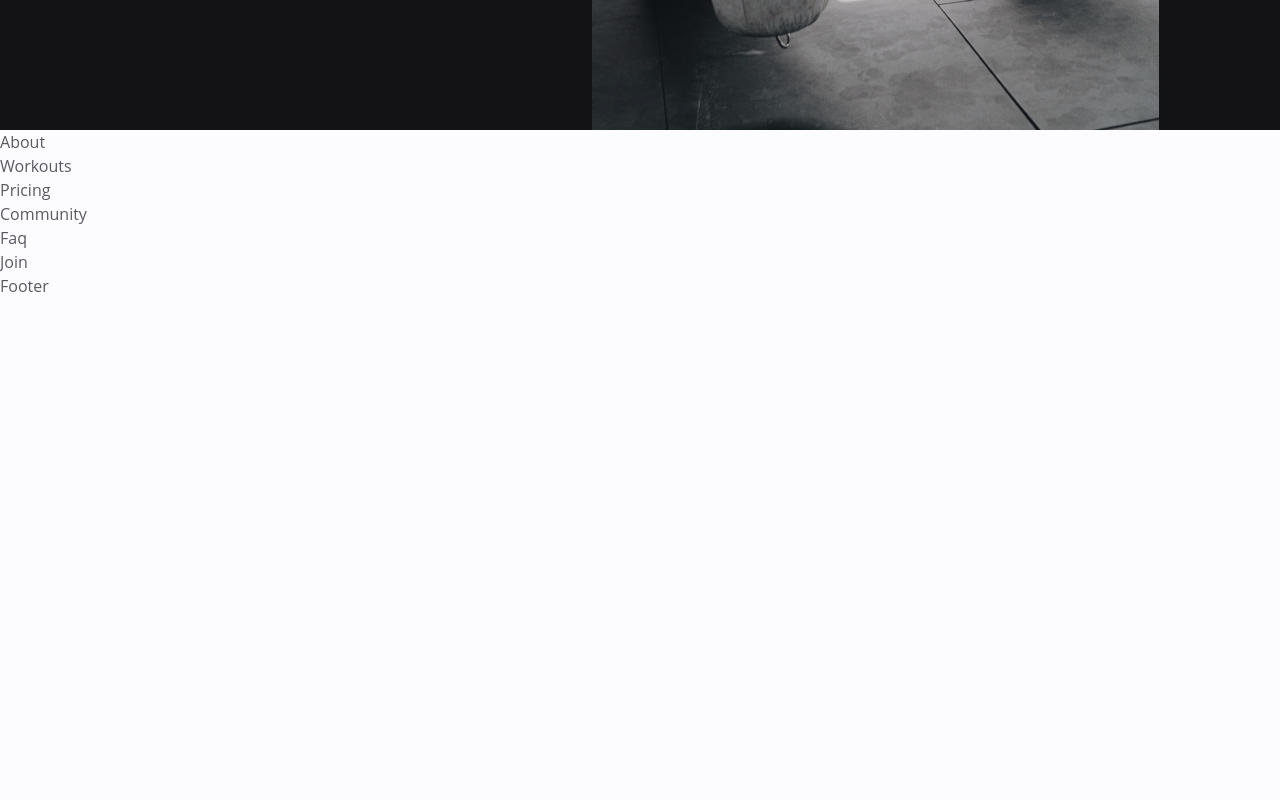
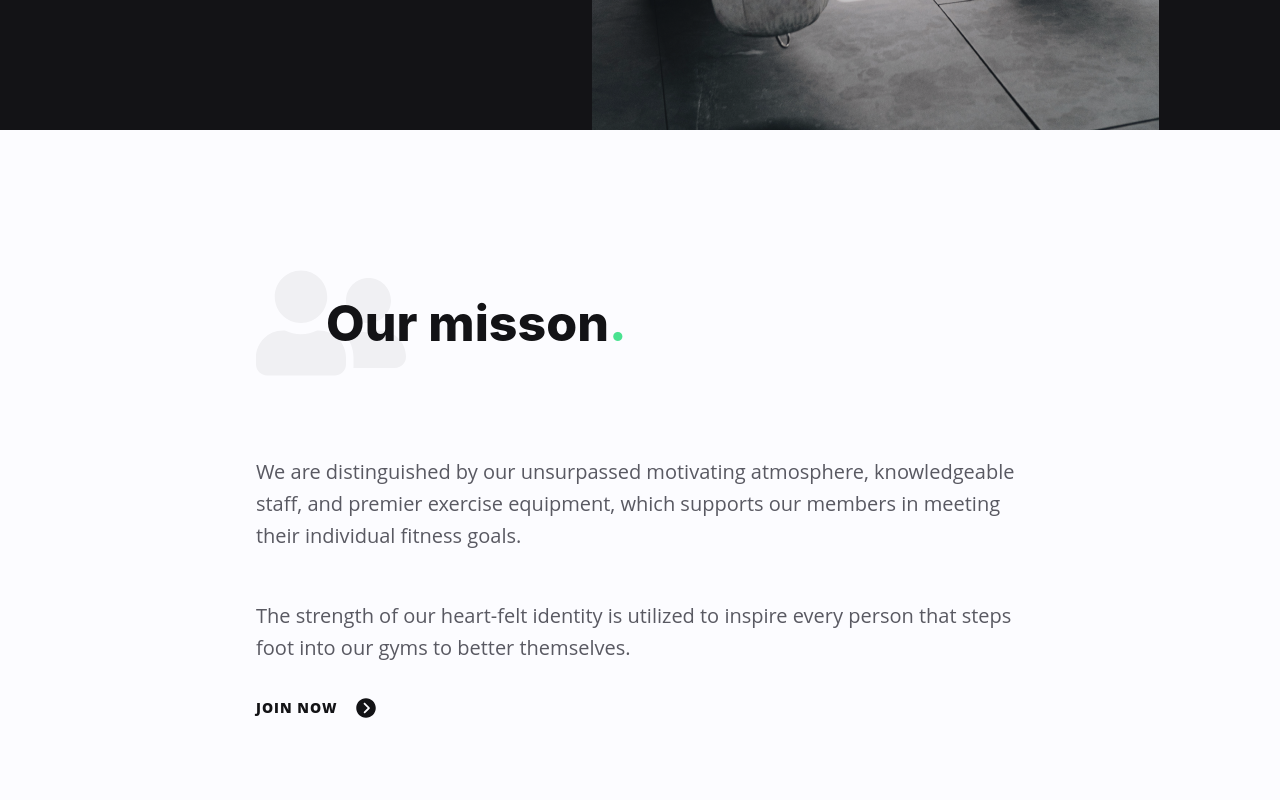
Before and after one commit to keezeem/gym-webApp, a React (Vite) app: page / in a window 1280 px wide. Shown: the part 660-1460 px from the top of the page. Built offline with nearby package versions, Linux system fonts and the light colour scheme.

Commit message:
finished about component

```diff
--- a/src/components/About.jsx
+++ b/src/components/About.jsx
@@ -1,7 +1,55 @@
 import React from 'react';
 
+// import data
+import { about } from '../data';
+
+// import icons
+import { IoIosArrowDroprightCircle } from 'react-icons/io'
+
 const About = () => {
-  return <div>About</div>;
+  // destructure about data
+  const { title, subtitle1, subtitle2, icon, link } = about;
+  return (
+    <section className='py-[80px] md:py-[110px] lg:pt-[140px] lg:pb-[180px]'>
+      <div className='container mx-auto px-[20px] lg:px-[135px]'>
+        {/* section title */}
+        <div className='section-title-group justify-start'
+          data-aos='fade-up'
+          data-aos-delay='100'
+        >
+          <img src={icon} alt='' />
+          <h2 className='h2 section-title'>{title} <span className='text-primary-200'>.</span>
+          </h2>
+        </div>
+        {/* subtitle 1 */}
+        <p
+          className='md:text-body-md mb-12'
+          data-aos='fade-up'
+          data-aos-delay='200'
+        >
+            {subtitle1}
+        </p>
+        {/* subtitle 2 */}
+        <p
+          className='md:text-body-md mb-8'
+          data-aos='fade-up'
+          data-aos-delay='300'
+        >
+          {subtitle2}
+        </p>
+        {/* link */}
+        <div data-aos='fade-up' data-aos-delay='400'>
+          <a
+            className='link flex items-center gap-x-4 hover:gap-x-6 transition-all'
+            href='#'
+            >
+            {link}
+            <IoIosArrowDroprightCircle className='text-2xl' />
+          </a>
+        </div>
+      </div>
+    </section>
+  );
 };
 
 export default About;
```
